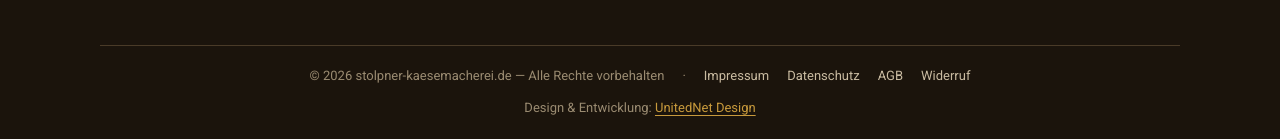
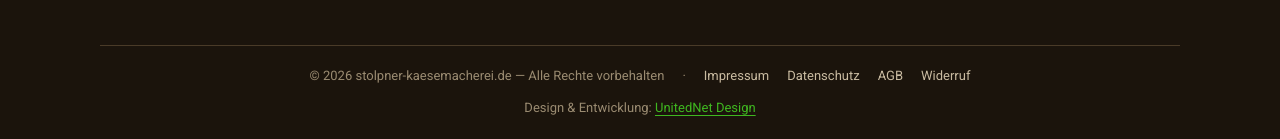
Before and after one commit to Buffel12/stolpner-kaesemacherei, an Astro site: page / in a window 1280 px wide. In both pictures the pointer is over the link "UnitedNet Design". Shown: the part 5859-5998 px from the top of the page. Built offline with nearby package versions, Linux system fonts and the light colour scheme; Astro itself is replaced by a stand-in of ours.

Commit message:
footer: hover-farbe des UnitedNet-Design-Links auf #3fb720

```diff
--- a/src/components/Footer.astro
+++ b/src/components/Footer.astro
@@ -131,5 +131,5 @@ const legalLinks = [
     color: var(--text-caption);
   }
   .site-footer__credit a { color: var(--text-secondary); }
-  .site-footer__credit a:hover { color: var(--color-primary); }
+  .site-footer__credit a:hover { color: #3fb720; }
 </style>
```
